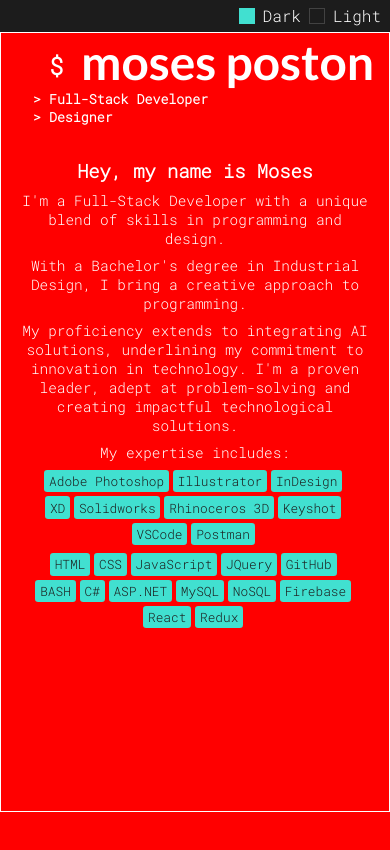
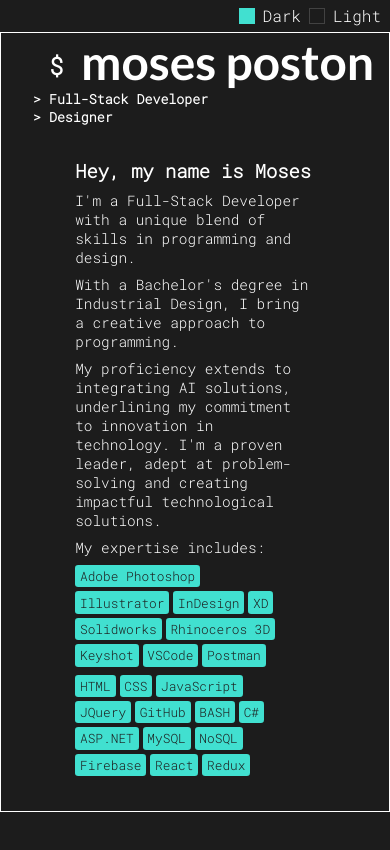
Before and after one commit to Object-ions/objections-portfolio, a React (Create React App) app: page /about in a window 390 px wide. Shown: the top 850 px of the page. Built offline with nearby package versions, Linux system fonts and the light colour scheme.

Commit message:
Update responsiveness

```diff
--- a/src/components/App/App.scss
+++ b/src/components/App/App.scss
@@ -287,7 +287,7 @@
   }
 
   @include respond-to("mobile") {
-    background: red !important;
+    // background: red !important;
 
     .Layout {
       .Header {
@@ -312,7 +312,8 @@
           display: block;
 
           .Home {
-            margin: 5rem 0 0 2rem;
+            margin: 5rem auto;
+            text-align: center;
 
             h2 {
               font-size: 3rem;
@@ -325,10 +326,9 @@
 
           .About {
             padding: 2rem 1rem;
-
-            width: 100%;
+            margin: auto;
+            width: 70%;
             display: block;
-            text-align: center;
 
             h3,
             p {
@@ -337,9 +337,12 @@
 
             .tags {
               width: 90%;
-              justify-content: center;
-              margin: 0.5rem 1rem;
             }
+          }
+
+          .Contact,
+          .Resume {
+            margin: 2rem auto;
           }
 
           .Projects {
@@ -380,7 +383,7 @@
     }
   }
   @include respond-to("tablet") {
-    background: blue !important;
+    // background: blue !important;
 
     .Layout {
       .content {
@@ -393,8 +396,7 @@
         .page {
           .About {
             padding: 2rem 1rem;
-            width: 70%;
-            text-align: center;
+            width: 50%;
 
             h3,
             p {
@@ -403,8 +405,6 @@
 
             .tags {
               width: 90%;
-              justify-content: center;
-              margin: 0.5rem 1rem;
             }
           }
 
@@ -424,7 +424,6 @@
               flex-grow: 1;
 
               ul {
-                // background: red;
                 margin: 0;
                 padding: 0;
                 width: 300px;
@@ -448,18 +447,11 @@
     }
   }
   @include respond-to("desktop") {
-    background: green !important;
+    // background: green !important;
 
     .Layout {
       .content {
-        // display: block;
-
-        .Navbar {
-          // display: none;
-        }
-
         .page {
-          // display: block;
           .Projects {
             display: grid;
             grid-template-columns: 1fr 1fr;
@@ -477,7 +469,6 @@
               flex-grow: 1;
 
               ul {
-                // background: red;
                 margin: 0;
                 padding: 0;
                 width: 300px;
--- a/src/scss/_mixins.scss
+++ b/src/scss/_mixins.scss
@@ -8,7 +8,7 @@
       @content;
     }
   } @else if $breakpoint == "desktop" {
-    @media (min-width: 1024px) {
+    @media (min-width: 1023px) and (max-width: 1245px) {
       @content;
     }
   }
```
